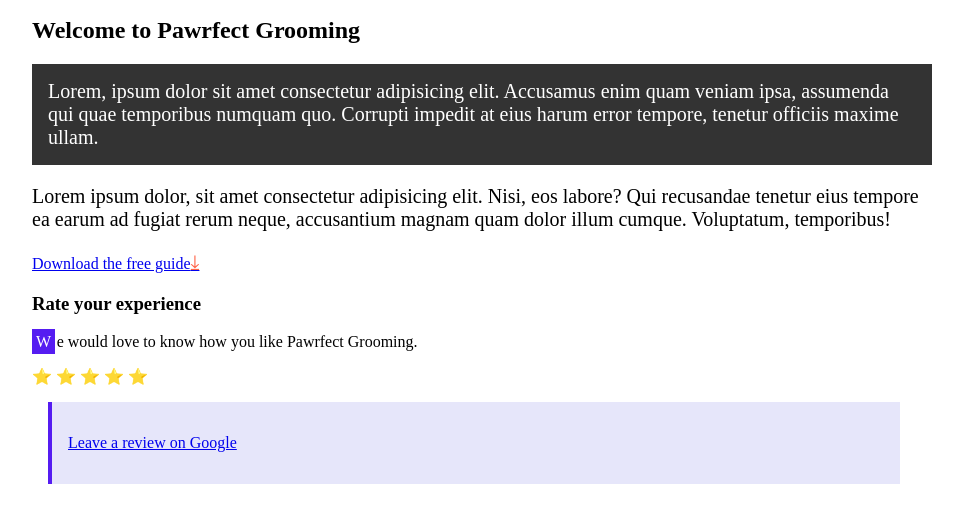
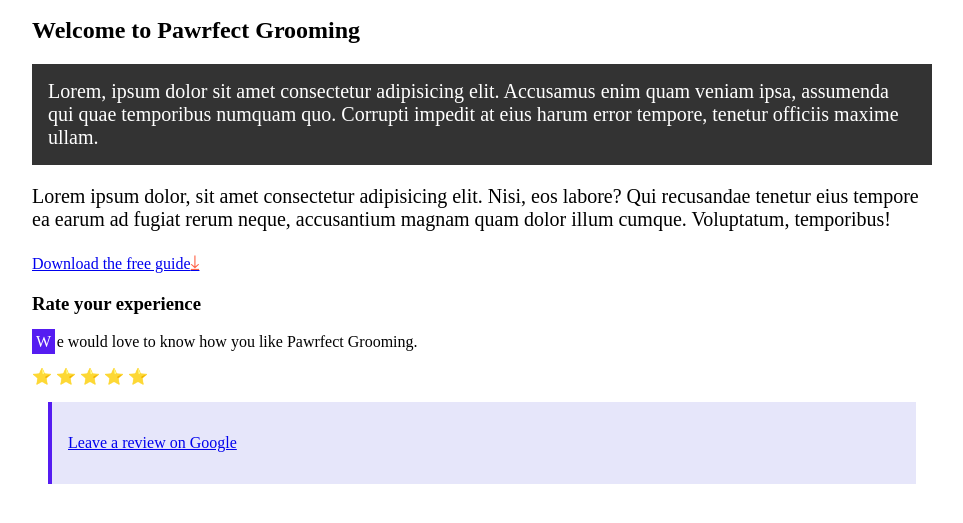
Before and after one commit to pott0137/mtm6201-week6, a plain HTML site: page index.html in a window 1280 px wide. Shown: the part 101-624 px from the top of the page, without its empty margins (158-1121 px from the left). Drawn offline with Linux system fonts and the light colour scheme.

Commit message:
adds calc() function

```diff
--- a/css/main.css
+++ b/css/main.css
@@ -98,7 +98,7 @@ h3 + p::first-letter {
 .google {
     display: block;
     background-color: lavender;
-    width: calc(100% - 6rem - 4px);
+    width: calc(100% - 5rem - 4px);
     padding: 2rem;
     margin: 1rem;
     /* 4px border on left side aswell */
```
